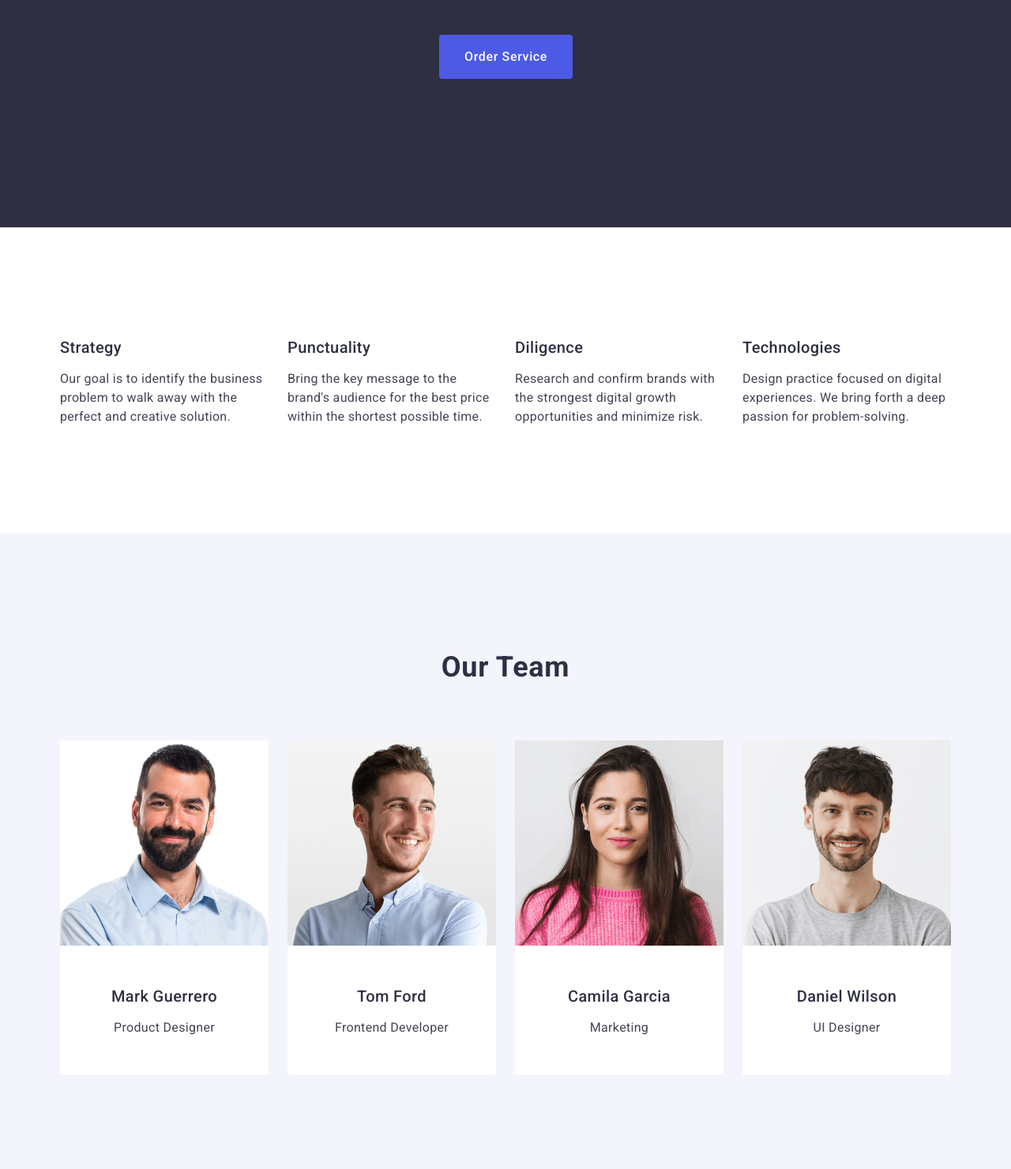
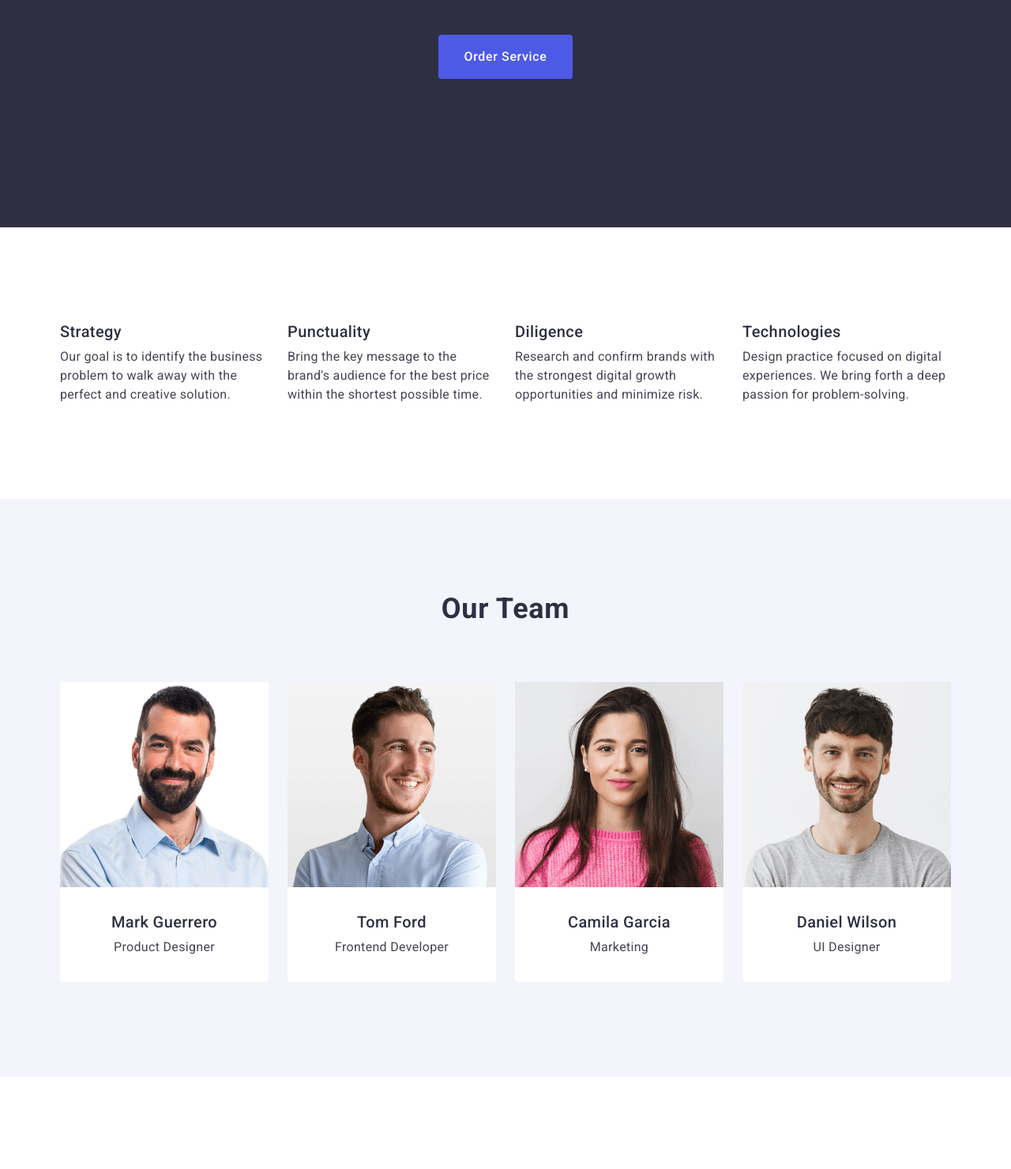
Before and after one commit to Angelina-web/goit-markup-hw-03, a plain HTML site: page index.html in a window 1280 px wide. Shown: the part 385-1866 px from the top of the page at 79% size. Drawn offline with nearby package versions, Linux system fonts and the light colour scheme.

Commit message:
corected

```diff
--- a/css/styles.css
+++ b/css/styles.css
@@ -10,7 +10,9 @@ ul{
     margin: 0;
     padding-left: 0;
 }
-
+h1, h2, h3, p{
+    margin: 0;
+}
 a{
     text-decoration: none;
 }
@@ -118,7 +120,8 @@ margin: 0 auto;
     text-align: center;
     margin-top: 0;
     margin-bottom: 48px;
-    margin-left: 316px;
+    margin-left: auto;
+    margin-right: auto;
 }
 
 .butn{
@@ -135,7 +138,8 @@ margin: 0 auto;
     padding: 16px 32px;
     display: block;
     min-width: 169px;
-    margin-left: 480px;
+    margin-left: auto;
+    margin-right: auto;
 }
 
 .butn:hover,
@@ -191,7 +195,6 @@ margin: 0 auto;
 .team-list{
     display: flex;
     gap: 24px;
-    padding-bottom: 116px;
   }
 .team-section{
     background-color: #F4F4FD;
```
